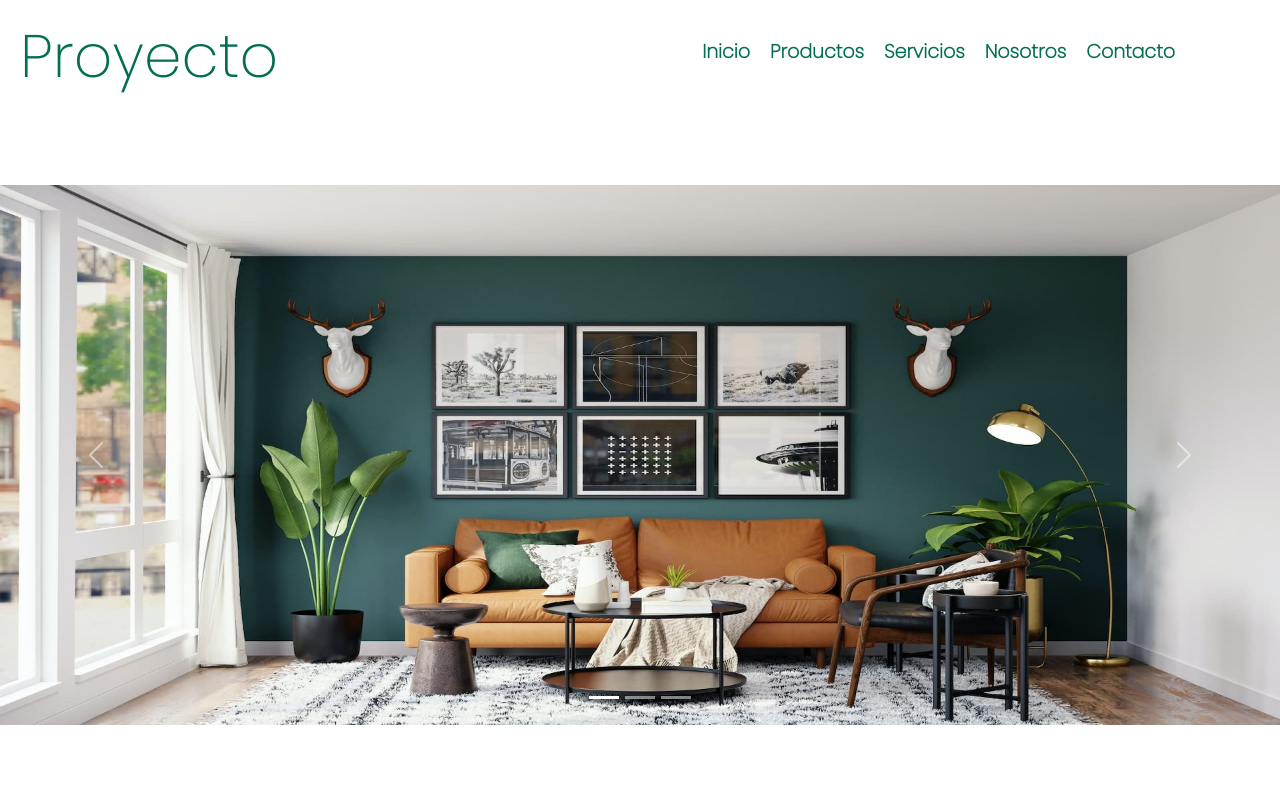
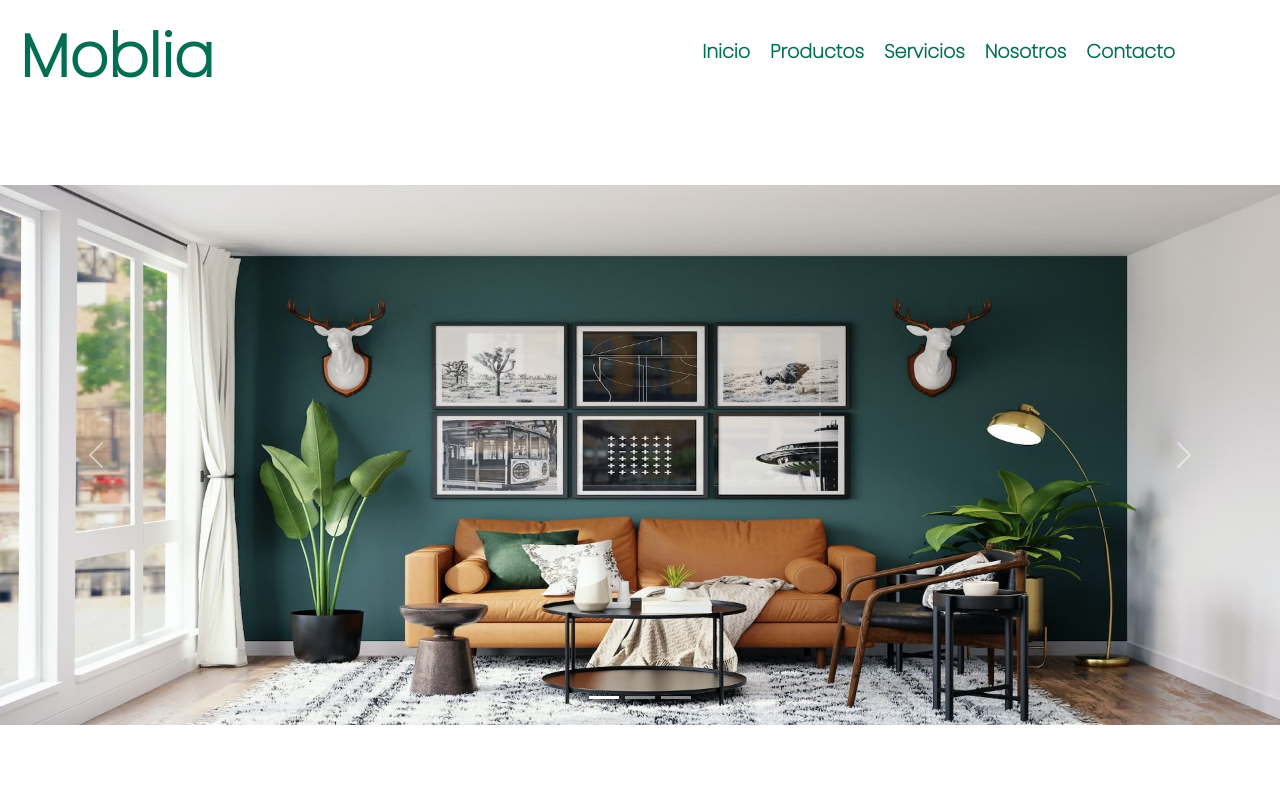
Before and after one commit to juanjmar92/moblia-coderhouse, a plain HTML site: page index.html in a window 1280 px wide. Shown: the top 800 px of the page. Drawn offline with nearby package versions, Linux system fonts and the light colour scheme; a web font is replaced by a local one.

Commit message:
edicion titulo

```diff
--- a/css/style.css
+++ b/css/style.css
@@ -44,6 +44,10 @@ header nav ul li a {
 }
 
 /*!------------MAIN------------*/
+
+body header h1 {
+    font-weight: bolder;
+}
 
 main {
     font-family: 'Poppins', sans-serif;
--- a/index.html
+++ b/index.html
@@ -37,11 +37,11 @@
       crossorigin="anonymous"
     ></script>
 
-    <title>Document</title>
+    <title>Moblia</title>
   </head>
   <body>
     <header>
-      <h1>Proyecto</h1>
+      <h1>Moblia</h1>
       <nav>
         <ul>
           <li><a href="./index.html">Inicio</a></li>
```
